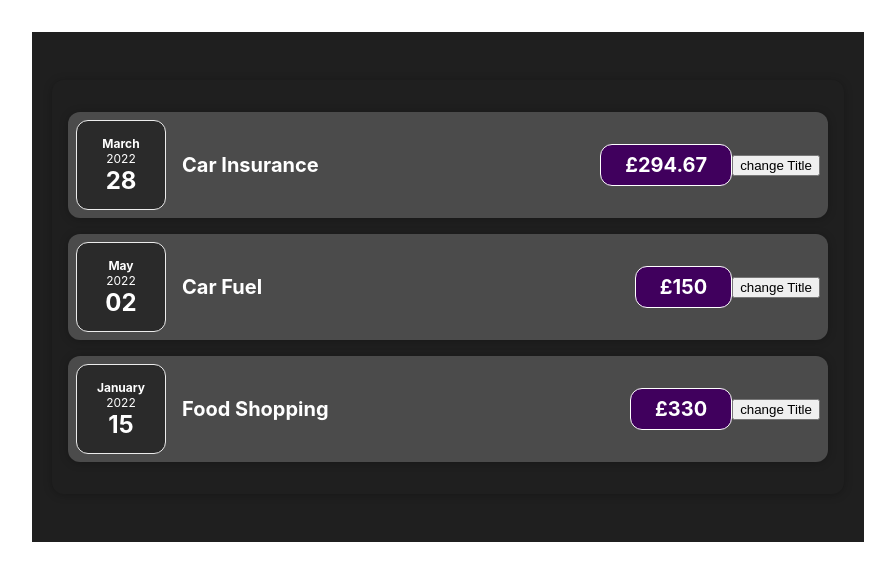
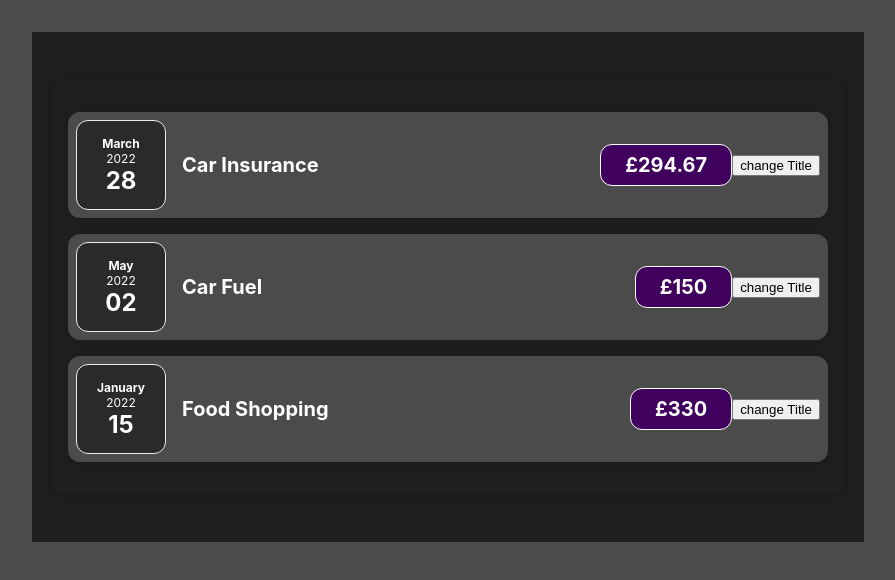
Before and after one commit to JAYMAC1/react-complete-inc-redux, a React (Create React App) app in the folder react-complete-guide/: page / in a window 1280 px wide. Shown: the top 580 px of the page, without its empty margins (192-1087 px from the left). Built offline with nearby package versions, Linux system fonts and the light colour scheme.

Commit message:
added background colour

```diff
--- a/react-complete-guide/src/index.css
+++ b/react-complete-guide/src/index.css
@@ -5,6 +5,7 @@ body {
     sans-serif;
   -webkit-font-smoothing: antialiased;
   -moz-osx-font-smoothing: grayscale;
+  background-color: #4b4b4b;
 }
 
 code {
```
